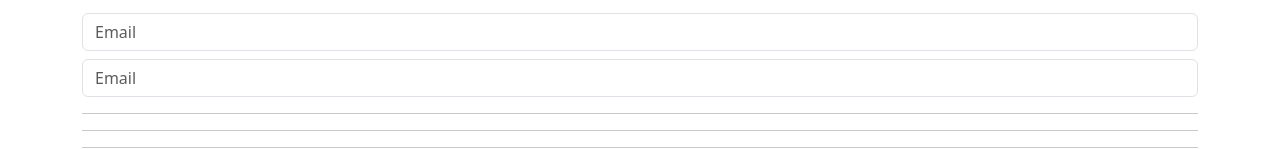
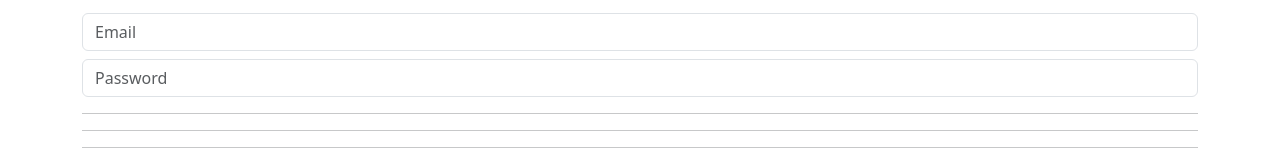
Before and after one commit to jgmejiaco/react_native, a React (Create React App) app in the folder native01/: page / in a window 1280 px wide. Shown: the part 152-301 px from the top of the page. Built offline with nearby package versions, Linux system fonts and the light colour scheme.

Commit message:
formularios

```diff
--- a/native01/src/components/Formularios.tsx
+++ b/native01/src/components/Formularios.tsx
@@ -3,9 +3,9 @@ export const Formularios = () => {
     <>
         <h3>Formularios</h3>
 
-        <input type="text" className='form-control' placeholder='Email' />
+        <input type="text" className="form-control" placeholder="Email" />
 
-        <input type="text" className='form-control mt-2 mb-2' placeholder='Email' />
+        <input type="text" className="form-control mt-2 mb-2" placeholder="Password" />
     </>
   )
 }
```
